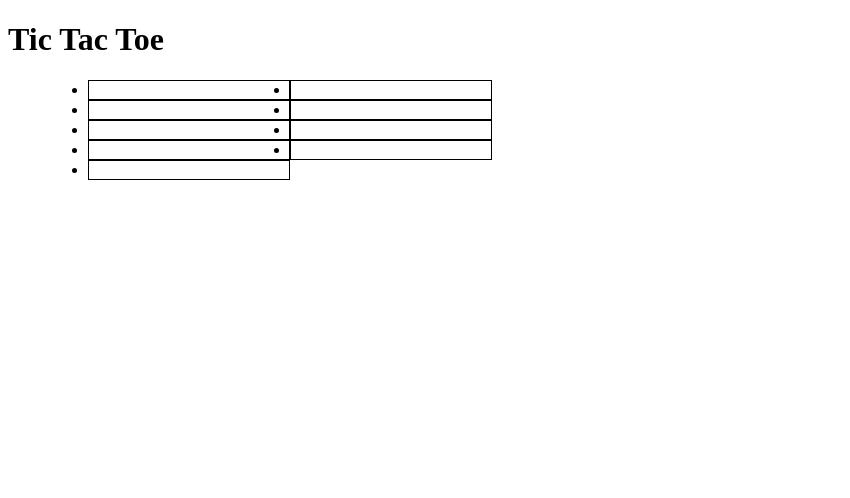
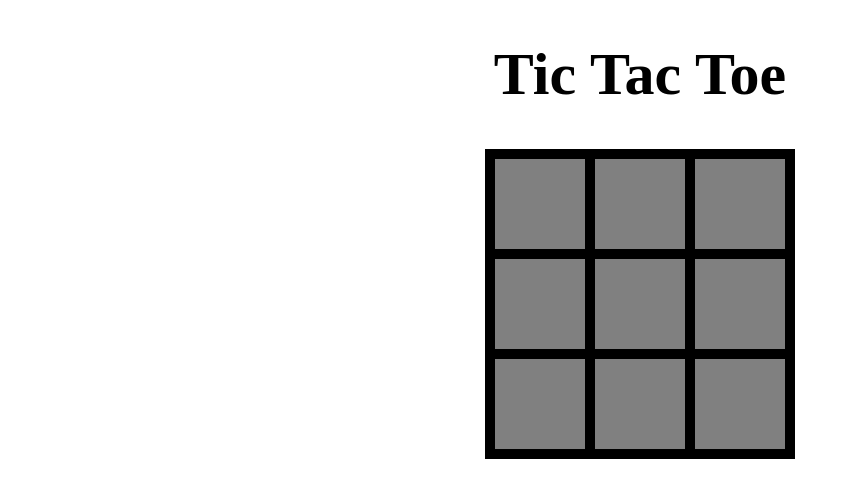
Before and after one commit to edison4354/W9D2, a website: page practice-for-ch-js-browser-ttt/index.html in a window 1280 px wide. Shown: the whole page, without its empty margins (0-850 px from the left). Drawn offline with Linux system fonts and the light colour scheme.

Commit message:
finished css

```diff
--- a/practice-for-ch-js-browser-ttt/ttt.css
+++ b/practice-for-ch-js-browser-ttt/ttt.css
@@ -1,11 +1,29 @@
 /* Your code here */
 ul {
+    flex-wrap: wrap;
     display: flex;
-    width: 600px;
-    flex-wrap: wrap;
+    width: 300px;
+    margin: 30px auto;
+    border: 5px solid black;
+    list-style: none;
+    padding-left: 0;
 }
 
 li {
-    border: 1px solid black;
-    width: 200px;
+    border: 5px solid black;
+    width: 90px;
+    height: 90px;
+    background-color: gray;
+    cursor: pointer;
+    list-style: none;
 }
+
+h1 {
+    display: flex;
+    justify-content: center;
+    font-size: 60px;
+}
+
+li:hover{
+    background-color: yellow;
+}
```
